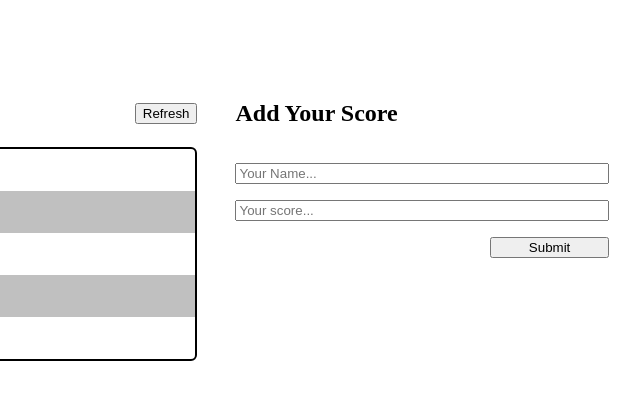
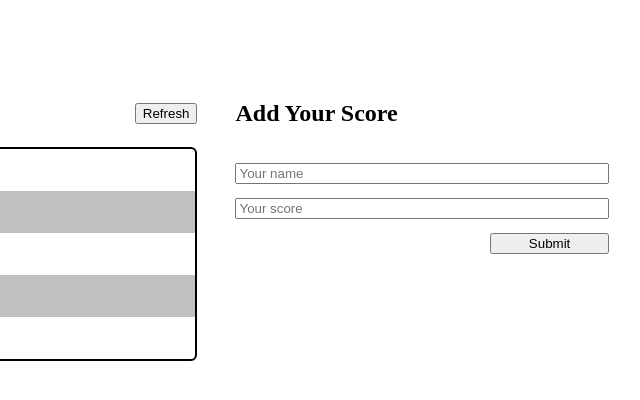
Before and after one commit to Kumilachew-g/Leaderboard, a website built with webpack: page src/index.html in a window 1280 px wide. Shown: the full height of the page, 517-1157 px from the left. Built offline with nearby package versions, Linux system fonts and the light colour scheme.

Commit message:
Update LeaderBoard page

```diff
--- a/src/index.html
+++ b/src/index.html
@@ -5,7 +5,6 @@
     <meta http-equiv="X-UA-Compatible" content="IE=edge" />
     <meta name="viewport" content="width=device-width, initial-scale=1.0" />
     <title>LeaderBoard</title>
-    <link rel="stylesheet" href="./assets/style.css" />
   </head>
   <body>
     <header class="title">
@@ -23,9 +22,23 @@
       </div>
       <div class="div-form">
         <h2>Add Your Score</h2>
-        <input type="text" placeholder="Your Name..." required />
-        <input type="text" placeholder="Your score..." required />
-        <button type="submit" name="button" class="submit-btn">Submit</button>
+        <form id="form" class="score-form" action="index.html" method="post">
+          <input id="name-input" type="text" placeholder="Your name" required />
+          <input
+            id="score-input"
+            type="number"
+            placeholder="Your score"
+            required
+          />
+          <button
+            class="submit-btn"
+            id="submit-btn"
+            type="submit"
+            name="button"
+          >
+            Submit
+          </button>
+        </form>
       </div>
     </main>
   </body>
```
